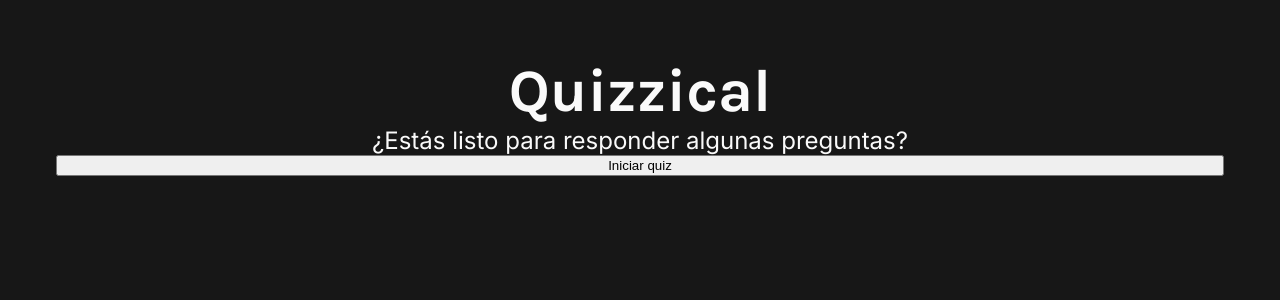
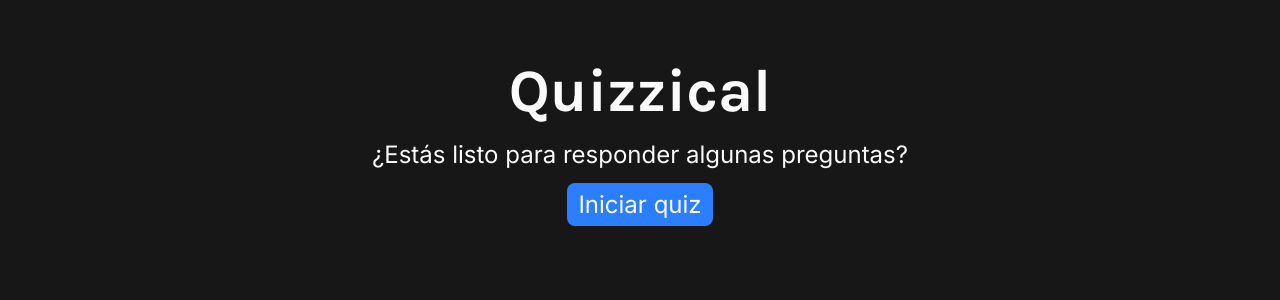
Before and after one commit to BrayanCordova1/Quizzical-App, a React (Vite) app: page / in a window 1280 px wide. Shown: the top 300 px of the page. Built offline with nearby package versions, Linux system fonts and the light colour scheme.

Commit message:
Implement button component and update app layout; remove unused components

```diff
--- a/src/App.css
+++ b/src/App.css
@@ -73,7 +73,93 @@ main
 {
   display: flex;
   flex-direction: column;
+  align-items: center;
   text-align: center;
+  gap: 14px;
+}
+
+/* --- Components --- */
+button
+{
+  padding: 6px 10px;
+  font-size: 0.875rem;
+  font-family: "Inter", sans-serif;
+  color: var(--text-color);
+  border: 1px solid transparent;
+  cursor: pointer;
+  transition: background-color 300ms, border-color 300ms;
+}
+
+.btn-primary
+{
+  background-color: var(--blue-500);
+}
+
+.btn-primary:hover,
+.btn-primary:focus
+{
+  background-color: var(--blue-600);
+}
+
+.btn-primary:active
+{
+  background-color: var(--blue-800);
+}
+
+.btn-secondary
+{
+  background: none;
+  border-color: var(--neutral-500);
+}
+
+.btn-secondary:hover,
+.btn-secondary:focus
+{
+  border-color: var(--neutral-600);
+}
+
+.btn-secondary:active
+{
+  border-color: var(--neutral-700);
+  color: var(--neutral-300);
+}
+
+.btn-danger
+{
+  background-color: var(--red-500);
+  color: var(--neutral-100);
+}
+
+.btn-danger:hover,
+.btn-danger:focus
+{
+  background-color: var(--red-700);
+}
+
+.btn-danger:active
+{
+  background-color: var(--red-800);
+}
+
+.btn:disabled
+{
+  color: var(--neutral-500);
+  cursor: not-allowed;
+}
+
+.btn-primary:disabled
+{
+  background-color: var(--blue-950);
+}
+
+.btn-secondary:disabled
+{
+  border-color: var(--neutral-700);
+}
+
+.btn-danger:disabled
+{
+  background-color: var(--red-900);
 }
 
 /* --- Media Queries for Typography & Utilities --- */
@@ -126,6 +212,11 @@ main
   {
     border-radius: 8px;
   }
+
+  button
+  {
+    font-size: 1.125rem;
+  }
 }
 
 @media (min-width: 80rem)
@@ -174,4 +265,9 @@ main
   {
     font-size: 2.25rem;
   }
+
+  button
+  {
+    font-size: 1.5rem;
+  }
 }
--- a/src/App.tsx
+++ b/src/App.tsx
@@ -1,12 +1,10 @@
 import { useState } from 'react'
 import './App.css'
-import StarMenu from './components/StartMenu'
-import Questions from "./components/Questions"
+import Button from './components/Button'
 
 function App() {
   const [game, setGame] = useState(false)
   const [questionsData, setQuestionsData] = useState()
-  const url = import.meta.env.url
 
   async function startGame() {
     const res = await fetch("https://opentdb.com/api.php?amount=10&type=multiple")
@@ -17,8 +15,11 @@ function App() {
 
   return (
     <main>
-      {!game && <StarMenu onClick={startGame} />}
-      {game && <Questions data={questionsData} />}
+      <h1>Quizzical</h1>
+      <p>¿Estás listo para responder algunas preguntas?</p>
+      <Button type='primary'>
+        Iniciar quiz
+      </Button>
     </main>
   )
 }
--- /dev/null
+++ b/src/components/Button.tsx
@@ -0,0 +1,14 @@
+type ButtonProps = {
+  onClick?: () => void
+  children: React.ReactNode
+  type?: "primary" | "secondary" | "danger"
+  state?: "default" | "disabled"
+}
+
+export default function Button({ onClick, children, type = "primary", state = "default" }: ButtonProps) {
+  return (
+    <button disabled={state === "disabled"} onClick={onClick} className={`btn-${type} rounded`}>
+      {children}
+    </button>
+  )
+}
--- a/src/components/Questions.tsx
+++ /dev/null
@@ -1,21 +0,0 @@
-export default function Questions({ data }) {
-  let elementsData = data.map(function (question) {
-    return (
-      <div className="question">
-        <div>
-          <h2>{question.question}</h2>
-          <div>
-            <p>Dificultad: {question.difficulty} Categoria: {question.category}</p>
-          </div>
-        </div>
-        <div>
-        </div>
-      </div>
-    )
-  })
-
-  console.log(data)
-  return (
-    elementsData
-  )
-}
--- a/src/components/StartMenu.tsx
+++ /dev/null
@@ -1,9 +0,0 @@
-export default function StarMenu({ onClick }) {
-  return (
-    <>
-      <h1>Quizzical</h1>
-      <p>¿Estás listo para responder algunas preguntas?</p>
-      <button onClick={onClick}>Iniciar quiz</button>
-    </>
-  )
-}
--- a/src/index.css
+++ b/src/index.css
@@ -9,6 +9,18 @@
 {
   --text-color: #FAFAFA;
   --background-color: #171717;
+  --blue-950: #162456;
+  --blue-800: #193CB8;
+  --blue-600: #155DFC;
+  --blue-500: #2B7FFF;
+  --red-900: #82181A;
+  --red-800: #9F0712;
+  --red-700: #C10007;
+  --red-500: #FB2C36;
+  --neutral-700: #404040;
+  --neutral-600: #525252;
+  --neutral-500: #737373;
+  --neutral-300: #D4D4D4;
   font-synthesis: none;
   text-rendering: optimizeLegibility;
   -webkit-font-smoothing: antialiased;
```
